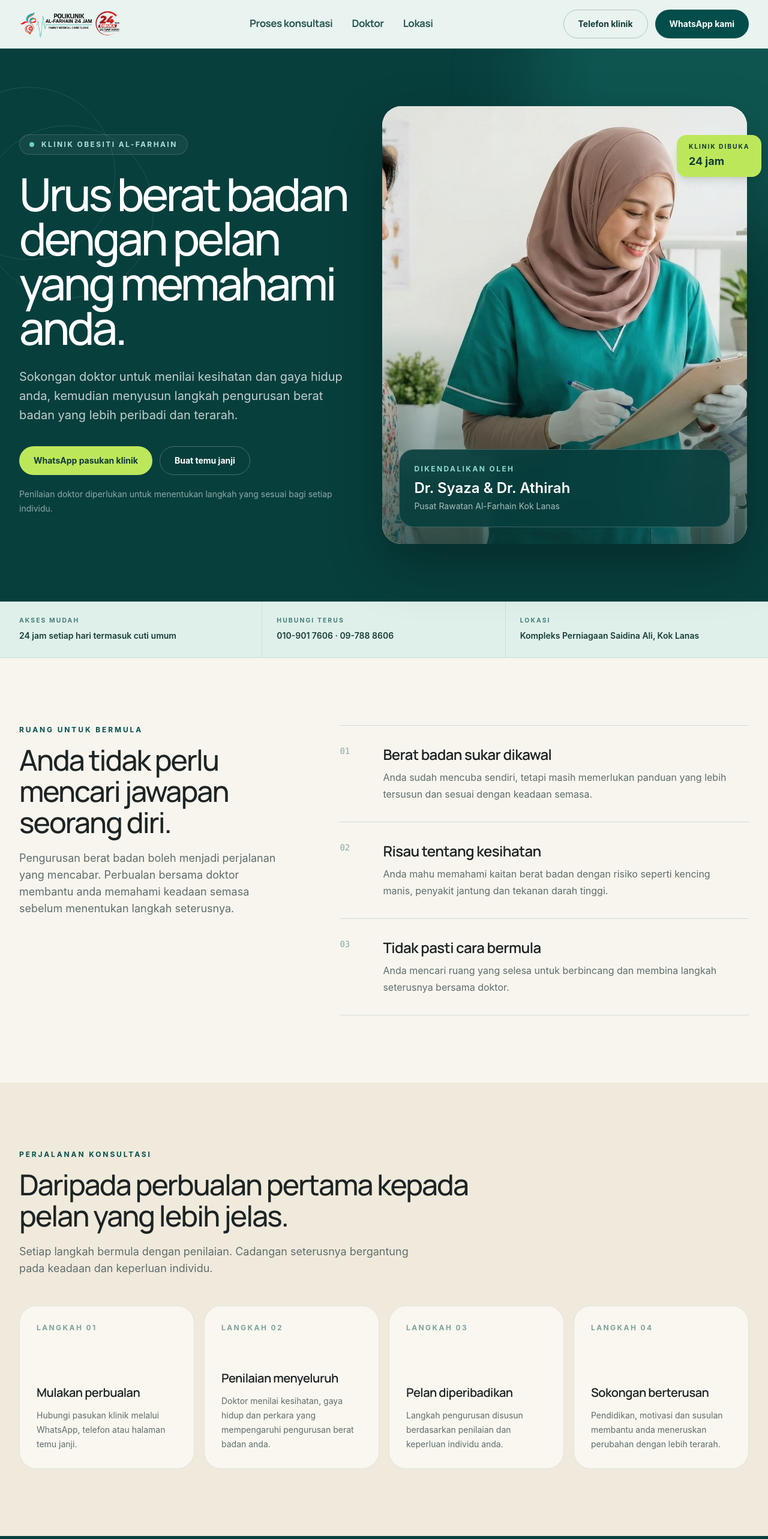
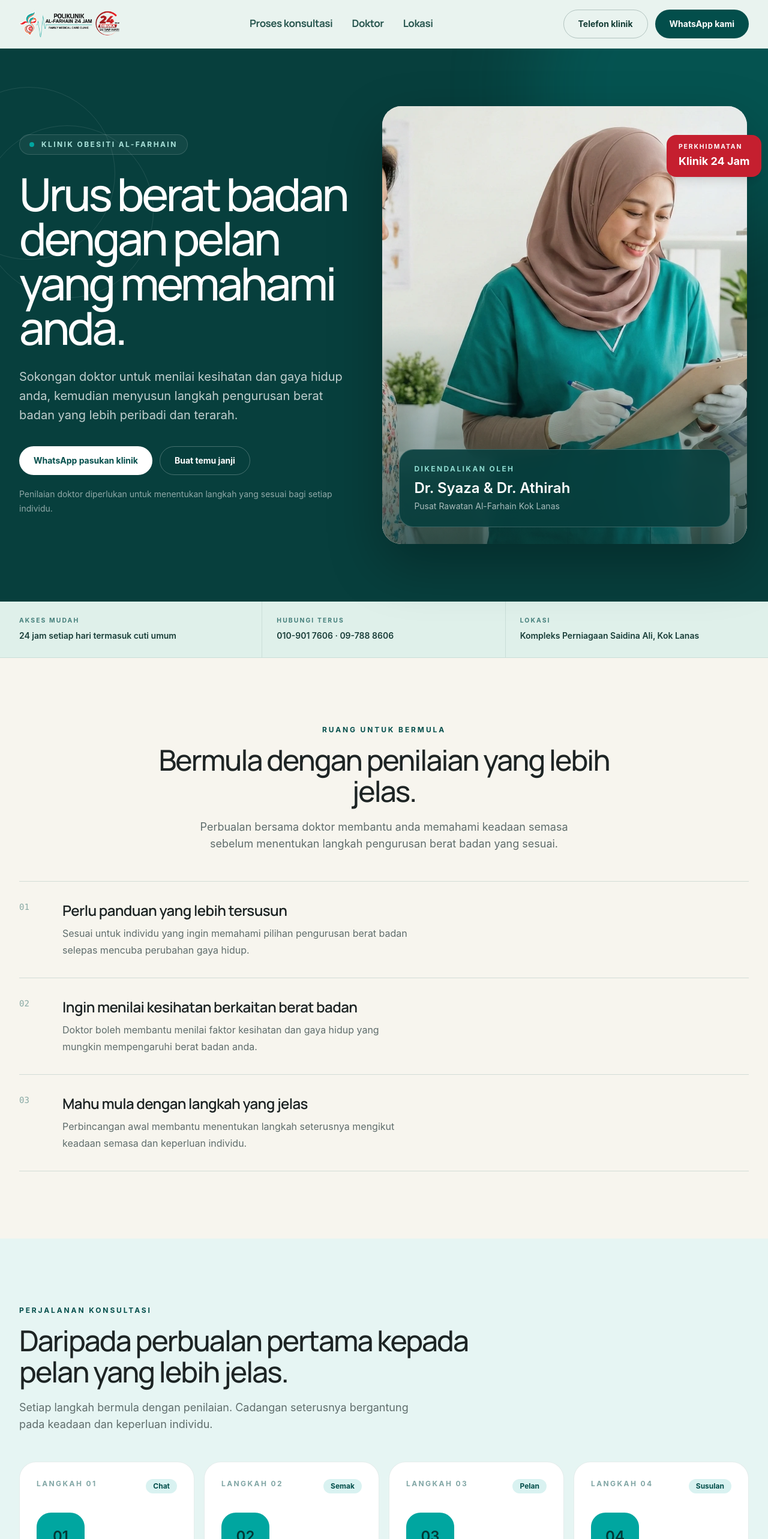
Before and after one commit to yussray/alfarhain-weightloss, a Next.js app: page / in a window 1280 px wide. Shown: the top 2566 px of the page at 60% size. Built offline with nearby package versions, Linux system fonts and the light colour scheme.

Commit message:
Apply client feedback to obesity landing page

```diff
--- a/app/page.tsx
+++ b/app/page.tsx
@@ -5,25 +5,26 @@ const clinic = {
   phone: "09-788 8606",
   phoneHref: "tel:+6097888606",
   whatsapp: "010-901 7606",
-  whatsappHref: "https://wa.me/60109017606",
+  whatsappHref: "https://www.wasap.my/60109017606/LPObesity",
   appointmentHref: "https://alfarhainmedicalcentre.com/temu-janji/",
-  locationHref: "https://alfarhainmedicalcentre.com/locations/pusat-rawatan-al-farhain/",
+  locationHref:
+    "https://www.google.com/maps/search/?api=1&query=Pt%205075%20Tingkat%20Bawah%2C%20Pt%205076%20%26%20Pt%205077%20Tingkat%20Bawah%20%26%20Tingkat%20Atas%2C%20Kompleks%20Perniagaan%20Saidina%20Ali%2C%20Kok%20Lanas%2C%2016450%20Kota%20Bharu%2C%20Kelantan",
   hours: "24 jam setiap hari termasuk cuti umum",
   address:
     "Pt 5075 Tingkat Bawah, Pt 5076 & Pt 5077 Tingkat Bawah & Tingkat Atas, Kompleks Perniagaan Saidina Ali, Kok Lanas, 16450 Kota Bharu, Kelantan",
 };
 
 const patientSignals = [
-  ["01", "Berat badan sukar dikawal", "Anda sudah mencuba sendiri, tetapi masih memerlukan panduan yang lebih tersusun dan sesuai dengan keadaan semasa."],
-  ["02", "Risau tentang kesihatan", "Anda mahu memahami kaitan berat badan dengan risiko seperti kencing manis, penyakit jantung dan tekanan darah tinggi."],
-  ["03", "Tidak pasti cara bermula", "Anda mencari ruang yang selesa untuk berbincang dan membina langkah seterusnya bersama doktor."],
+  ["01", "Perlu panduan yang lebih tersusun", "Sesuai untuk individu yang ingin memahami pilihan pengurusan berat badan selepas mencuba perubahan gaya hidup."],
+  ["02", "Ingin menilai kesihatan berkaitan berat badan", "Doktor boleh membantu menilai faktor kesihatan dan gaya hidup yang mungkin mempengaruhi berat badan anda."],
+  ["03", "Mahu mula dengan langkah yang jelas", "Perbincangan awal membantu menentukan langkah seterusnya mengikut keadaan semasa dan keperluan individu."],
 ];
 
 const journey = [
-  ["01", "Mulakan perbualan", "Hubungi pasukan klinik melalui WhatsApp, telefon atau halaman temu janji."],
-  ["02", "Penilaian menyeluruh", "Doktor menilai kesihatan, gaya hidup dan perkara yang mempengaruhi pengurusan berat badan anda."],
-  ["03", "Pelan diperibadikan", "Langkah pengurusan disusun berdasarkan penilaian dan keperluan individu anda."],
-  ["04", "Sokongan berterusan", "Pendidikan, motivasi dan susulan membantu anda meneruskan perubahan dengan lebih terarah."],
+  ["01", "Mulakan perbualan", "Hubungi pasukan klinik melalui WhatsApp, telefon atau halaman temu janji.", "Chat"],
+  ["02", "Penilaian menyeluruh", "Doktor menilai kesihatan, gaya hidup dan perkara yang mempengaruhi pengurusan berat badan anda.", "Semak"],
+  ["03", "Pelan diperibadikan", "Langkah pengurusan disusun berdasarkan penilaian dan keperluan individu anda.", "Pelan"],
+  ["04", "Sokongan berterusan", "Pendidikan, motivasi dan susulan membantu anda meneruskan perubahan dengan lebih terarah.", "Susulan"],
 ];
 
 const support = [
@@ -47,7 +48,7 @@ function Button({ href, children, outline = false, light = false }: { href: stri
       ? "border border-white/25 text-white hover:bg-white/10"
       : "border border-[#123b34]/25 text-[#123b34] hover:bg-white/40"
     : light
-      ? "bg-[#bde75b] text-[#113a32] hover:bg-[#d0f282]"
+      ? "bg-white text-[#034e4b] hover:bg-[#dff4f1]"
       : "bg-[#034e4b] text-white hover:bg-[#023836]";
 
   return <a href={href} className={`inline-flex min-h-12 items-center justify-center rounded-full px-6 py-3 text-center text-sm font-bold transition-colors focus-visible:outline-2 focus-visible:outline-offset-2 ${style}`}>{children}</a>;
@@ -76,9 +77,9 @@ export default function Home() {
             <Image src="/brand/alfarhain-logo.png" alt="Pusat Rawatan Al-Farhain" width={184} height={50} priority unoptimized className="h-11 w-auto" />
           </a>
           <nav className="hidden items-center gap-8 font-[family-name:var(--font-manrope)] text-[1.0625rem] font-bold tracking-[-0.025em] text-[#28564f] lg:flex" aria-label="Navigasi utama">
-            <a href="#perjalanan" className="border-b-2 border-transparent py-2 transition-colors hover:border-[#31b19e] hover:text-[#034e4b]">Proses konsultasi</a>
-            <a href="#doktor" className="border-b-2 border-transparent py-2 transition-colors hover:border-[#31b19e] hover:text-[#034e4b]">Doktor</a>
-            <a href="#lokasi" className="border-b-2 border-transparent py-2 transition-colors hover:border-[#31b19e] hover:text-[#034e4b]">Lokasi</a>
+            <a href="#perjalanan" className="border-b-2 border-transparent py-2 transition-colors hover:border-[#00A6A0] hover:text-[#034e4b]">Proses konsultasi</a>
+            <a href="#doktor" className="border-b-2 border-transparent py-2 transition-colors hover:border-[#00A6A0] hover:text-[#034e4b]">Doktor</a>
+            <a href="#lokasi" className="border-b-2 border-transparent py-2 transition-colors hover:border-[#00A6A0] hover:text-[#034e4b]">Lokasi</a>
           </nav>
           <div className="hidden gap-3 sm:flex">
             <Button href={clinic.phoneHref} outline>Telefon klinik</Button>
@@ -92,12 +93,12 @@ export default function Home() {
           <div className="pointer-events-none absolute inset-0 overflow-hidden" aria-hidden="true">
             <div className="absolute -left-24 top-16 h-72 w-72 rounded-full border border-white/10" />
             <div className="absolute -left-8 top-32 h-72 w-72 rounded-full border border-white/10" />
-            <div className="absolute -right-36 -top-52 h-[34rem] w-[34rem] rounded-full bg-[#31b19e]/20 blur-3xl" />
+            <div className="absolute -right-36 -top-52 h-[34rem] w-[34rem] rounded-full bg-[#00A6A0]/20 blur-3xl" />
           </div>
           <div className="relative mx-auto grid min-h-[46rem] max-w-[80rem] items-center gap-12 px-4 py-16 sm:px-6 sm:py-20 lg:grid-cols-[0.95fr_1.05fr] lg:px-8 lg:py-24">
             <div className="relative z-10 max-w-2xl reveal">
               <div className="inline-flex items-center gap-3 rounded-full border border-white/15 bg-white/5 px-4 py-2 text-xs font-bold uppercase tracking-[0.2em] text-[#a9e2da]">
-                <span className="h-2 w-2 rounded-full bg-[#6ed0c2]" /> Klinik Obesiti Al-Farhain
+                <span className="h-2 w-2 rounded-full bg-[#00A6A0]" /> Klinik Obesiti Al-Farhain
               </div>
               <h1 className="mt-7 text-[2.75rem] font-medium leading-[0.98] tracking-[-0.055em] sm:text-6xl lg:text-[4.75rem]">Urus berat badan dengan pelan yang memahami anda.</h1>
               <p className="mt-7 max-w-xl text-lg leading-8 text-white/75 sm:text-xl">Sokongan doktor untuk menilai kesihatan dan gaya hidup anda, kemudian menyusun langkah pengurusan berat badan yang lebih peribadi dan terarah.</p>
@@ -117,8 +118,8 @@ export default function Home() {
                   <p className="mt-1 text-sm text-white/65">Pusat Rawatan Al-Farhain Kok Lanas</p>
                 </div>
               </div>
-              <div className="absolute -right-3 top-8 rounded-2xl bg-[#bde75b] px-4 py-3 text-[#123b34] shadow-lg sm:-right-6 sm:top-12 sm:px-5">
-                <p className="text-[0.65rem] font-bold uppercase tracking-[0.18em]">Klinik dibuka</p><p className="mt-0.5 text-lg font-bold">24 jam</p>
+              <div className="absolute -right-3 top-8 rounded-2xl bg-[#c51f2f] px-4 py-3 text-white shadow-lg sm:-right-6 sm:top-12 sm:px-5">
+                <p className="text-[0.65rem] font-bold uppercase tracking-[0.18em]">Perkhidmatan</p><p className="mt-0.5 text-lg font-bold">Klinik 24 Jam</p>
               </div>
             </div>
           </div>
@@ -133,19 +134,21 @@ export default function Home() {
         </section>
 
         <section className="px-4 py-20 sm:px-6 sm:py-28 lg:px-8">
-          <div className="mx-auto grid max-w-[80rem] gap-12 lg:grid-cols-[0.8fr_1.2fr] lg:gap-20">
-            <Heading eyebrow="Ruang untuk bermula" title="Anda tidak perlu mencari jawapan seorang diri." description="Pengurusan berat badan boleh menjadi perjalanan yang mencabar. Perbualan bersama doktor membantu anda memahami keadaan semasa sebelum menentukan langkah seterusnya." />
-            <div className="divide-y divide-[#034e4b]/15 border-y border-[#034e4b]/15">
+          <div className="mx-auto max-w-[80rem]">
+            <div className="mx-auto text-center [&>div]:mx-auto [&_p]:mx-auto">
+              <Heading eyebrow="Ruang untuk bermula" title="Bermula dengan penilaian yang lebih jelas." description="Perbualan bersama doktor membantu anda memahami keadaan semasa sebelum menentukan langkah pengurusan berat badan yang sesuai." />
+            </div>
+            <div className="mt-12 divide-y divide-[#034e4b]/15 border-y border-[#034e4b]/15">
               {patientSignals.map(([number, title, description]) => <div key={number} className="grid gap-4 py-7 sm:grid-cols-[3rem_1fr] sm:gap-6 sm:py-8"><span className="font-mono text-sm text-[#034e4b]/45">{number}</span><div><h3 className="text-xl font-semibold tracking-tight sm:text-2xl">{title}</h3><p className="mt-2 max-w-xl leading-7 text-[#5f6d6c]">{description}</p></div></div>)}
             </div>
           </div>
         </section>
 
-        <section id="perjalanan" className="bg-[#f0eadc] px-4 py-20 sm:px-6 sm:py-28 lg:px-8">
+        <section id="perjalanan" className="bg-[#e6f5f3] px-4 py-20 sm:px-6 sm:py-28 lg:px-8">
           <div className="mx-auto max-w-[80rem]">
             <Heading eyebrow="Perjalanan konsultasi" title="Daripada perbualan pertama kepada pelan yang lebih jelas." description="Setiap langkah bermula dengan penilaian. Cadangan seterusnya bergantung pada keadaan dan keperluan individu." />
             <ol className="mt-12 grid gap-4 md:grid-cols-2 lg:grid-cols-4">
-              {journey.map(([step, title, description]) => <li key={step} className="flex min-h-[17rem] flex-col rounded-[1.75rem] border border-[#034e4b]/10 bg-[#f9f7f0] p-6 transition-transform hover:-translate-y-1 sm:p-7"><span className="text-xs font-bold tracking-[0.2em] text-[#034e4b]/50">LANGKAH {step}</span><div className="mt-auto pt-12"><h3 className="text-xl font-semibold tracking-tight">{title}</h3><p className="mt-3 text-sm leading-6 text-[#5f6d6c]">{description}</p></div></li>)}
+              {journey.map(([step, title, description, visual]) => <li key={step} className="flex min-h-[18rem] flex-col rounded-[1.75rem] border border-[#034e4b]/10 bg-white p-6 transition-transform hover:-translate-y-1 sm:p-7"><div className="flex items-start justify-between gap-4"><span className="text-xs font-bold tracking-[0.2em] text-[#034e4b]/50">LANGKAH {step}</span><span className="rounded-full bg-[#00A6A0]/15 px-3 py-1 text-xs font-bold text-[#034e4b]">{visual}</span></div><div className="mt-8 flex h-20 w-20 items-center justify-center rounded-[1.5rem] bg-[#00A6A0] text-2xl font-semibold text-[#023836]">{step}</div><div className="mt-auto pt-8"><h3 className="text-xl font-semibold tracking-tight">{title}</h3><p className="mt-3 text-sm leading-6 text-[#5f6d6c]">{description}</p></div></li>)}
             </ol>
           </div>
         </section>
@@ -163,7 +166,7 @@ export default function Home() {
           <div className="mx-auto grid max-w-[80rem] gap-10 lg:grid-cols-[0.75fr_1.25fr] lg:gap-16">
             <div className="lg:sticky lg:top-32 lg:self-start"><Heading eyebrow="Kenali doktor anda" title="Dipimpin dengan empati, disusun dengan teliti." description="Dr. Syaza dan Dr. Athirah mengendalikan Klinik Obesiti Al-Farhain dengan pendekatan berpusatkan pesakit." /><div className="mt-8"><Button href={clinic.whatsappHref}>Tanya pasukan klinik</Button></div></div>
             <div className="grid gap-5 sm:grid-cols-2">
-              {[["Dr. Syaza", "/doctors/dr-syaza.jpg", "Potret Dr. Syaza"], ["Dr. Nur Athirah Binti Hashim", "/doctors/dr-athirah.jpg", "Potret Dr. Nur Athirah Binti Hashim"]].map(([name, image, alt]) => <figure key={name} className="overflow-hidden rounded-[2rem] bg-[#dce5df]"><div className="relative aspect-[4/5]"><Image src={image} alt={alt} fill unoptimized sizes="(max-width: 640px) 92vw, 30vw" className="object-cover object-top" /></div><figcaption className="border-t border-[#034e4b]/10 bg-[#e7eee9] p-6"><p className="text-xl font-semibold tracking-tight">{name}</p><p className="mt-1 text-sm text-[#5f6d6c]">Doktor Klinik Obesiti</p></figcaption></figure>)}
+              {[["Dr. Syaza Afina Binti Azman", "/doctors/dr-syaza.jpg", "Potret Dr. Syaza Afina Binti Azman"], ["Dr. Nur Athirah Binti Hashim", "/doctors/dr-athirah.jpg", "Potret Dr. Nur Athirah Binti Hashim"]].map(([name, image, alt]) => <figure key={name} className="overflow-hidden rounded-[2rem] bg-[#dce5df]"><div className="relative aspect-[4/5]"><Image src={image} alt={alt} fill unoptimized sizes="(max-width: 640px) 92vw, 30vw" className="object-cover object-top" /></div><figcaption className="border-t border-[#034e4b]/10 bg-[#e7eee9] p-6"><p className="text-xl font-semibold tracking-tight">{name}</p><p className="mt-1 text-sm text-[#5f6d6c]">Doktor Klinik Obesiti</p></figcaption></figure>)}
             </div>
           </div>
         </section>
@@ -180,12 +183,12 @@ export default function Home() {
         <section id="lokasi" className="px-4 py-20 sm:px-6 sm:py-28 lg:px-8">
           <div className="mx-auto grid max-w-[80rem] overflow-hidden rounded-[2rem] bg-[#dff0ea] lg:min-h-[38rem] lg:grid-cols-[0.8fr_1.2fr]">
             <div className="relative min-h-[22rem] overflow-hidden"><Image src="/clinic/alfarhain-kok-lanas.webp" alt="Pusat Rawatan Al-Farhain di Kok Lanas" fill unoptimized sizes="(max-width: 1024px) 100vw, 50vw" className="object-cover object-top lg:origin-top-left lg:scale-[1.35] lg:object-left-top" /></div>
-            <div className="p-7 sm:p-10 lg:p-14"><p className="text-xs font-bold uppercase tracking-[0.22em] text-[#034e4b]">Kunjungi kami</p><h2 className="mt-4 text-3xl font-medium tracking-[-0.04em] sm:text-4xl">Pusat Rawatan Al-Farhain Kok Lanas</h2><p className="mt-8 leading-7 text-[#5f6d6c]">{clinic.address}</p><p className="mt-5 font-semibold text-[#315a52]">{clinic.hours}</p><div className="mt-8 flex flex-col gap-3 sm:flex-row"><Button href={clinic.locationHref}>Lihat lokasi klinik</Button><Button href={clinic.phoneHref} outline>Telefon {clinic.phone}</Button></div></div>
+            <div className="flex flex-col items-center justify-center p-7 text-center sm:p-10 lg:p-14"><p className="text-xs font-bold uppercase tracking-[0.22em] text-[#034e4b]">Kunjungi kami</p><h2 className="mt-4 max-w-xl text-3xl font-medium tracking-[-0.04em] sm:text-4xl">Kunjungi kami di Pusat Rawatan Al-Farhain Kok Lanas</h2><p className="mt-8 max-w-2xl leading-7 text-[#5f6d6c]">{clinic.address}</p><p className="mt-5 font-semibold text-[#315a52]">{clinic.hours}</p><div className="mt-8 flex flex-col gap-3 sm:flex-row"><Button href={clinic.locationHref}>Buka Google Maps</Button><Button href={clinic.phoneHref} outline>Telefon {clinic.phone}</Button></div></div>
           </div>
         </section>
 
         <section className="px-4 pb-20 sm:px-6 sm:pb-28 lg:px-8">
-          <div className="relative mx-auto max-w-[80rem] overflow-hidden rounded-[2rem] bg-[#bde75b] px-6 py-12 sm:px-10 sm:py-16 lg:px-16 lg:py-20"><div className="relative max-w-3xl"><p className="text-xs font-bold uppercase tracking-[0.22em] text-[#22544b]">Langkah pertama</p><h2 className="mt-4 text-4xl font-medium leading-[1.05] tracking-[-0.045em] text-[#123b34] sm:text-5xl lg:text-6xl">Mulakan dengan satu perbualan yang jujur tentang kesihatan anda.</h2><p className="mt-6 max-w-2xl text-lg leading-8 text-[#315a52]">Hubungi pasukan Pusat Rawatan Al-Farhain untuk bertanya tentang Klinik Obesiti atau mengatur temu janji.</p><div className="mt-8 flex flex-col gap-3 sm:flex-row"><Button href={clinic.whatsappHref}>WhatsApp {clinic.whatsapp}</Button><Button href={clinic.appointmentHref} outline>Buat temu janji</Button></div></div></div>
+          <div className="relative mx-auto max-w-[80rem] overflow-hidden rounded-[2rem] bg-[#00A6A0] px-6 py-12 sm:px-10 sm:py-16 lg:px-16 lg:py-20"><div className="relative max-w-3xl"><p className="text-xs font-bold uppercase tracking-[0.22em] text-[#023836]">Langkah pertama</p><h2 className="mt-4 text-4xl font-medium leading-[1.05] tracking-[-0.045em] text-[#023836] sm:text-5xl lg:text-6xl">Mulakan dengan satu perbualan yang jujur tentang kesihatan anda.</h2><p className="mt-6 max-w-2xl text-lg leading-8 text-[#023836]">Hubungi pasukan Pusat Rawatan Al-Farhain untuk bertanya tentang Klinik Obesiti atau mengatur temu janji.</p><div className="mt-8 flex flex-col gap-3 sm:flex-row"><Button href={clinic.whatsappHref}>WhatsApp {clinic.whatsapp}</Button><Button href={clinic.appointmentHref} outline>Buat temu janji</Button></div></div></div>
         </section>
 
         <p className="mx-auto max-w-[80rem] px-4 pb-10 text-center text-xs leading-5 text-[#5f6d6c]">Maklumat ini bertujuan sebagai penerangan umum dan bukan pengganti konsultasi perubatan. Kesesuaian setiap pilihan bergantung pada penilaian doktor.</p>
```
Also changed, not shown: next.config.ts (+7 -0 lines).
